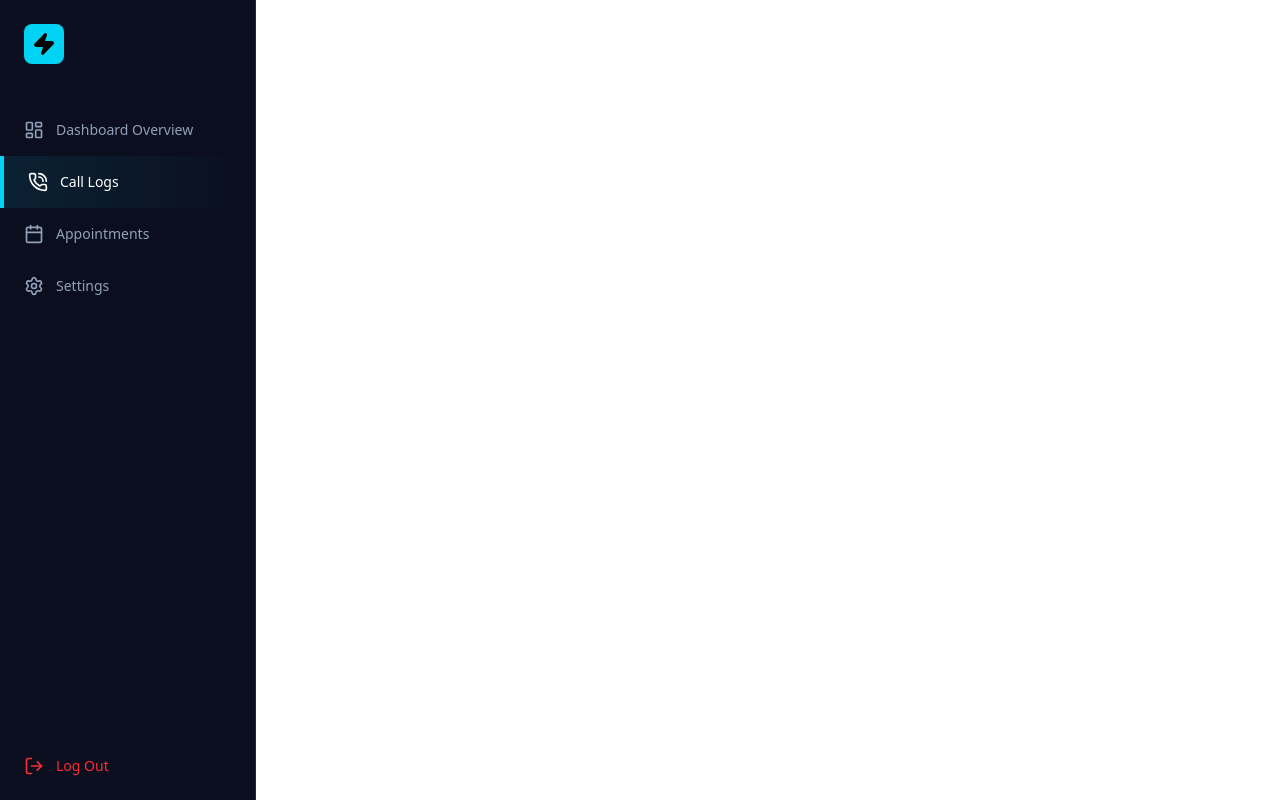
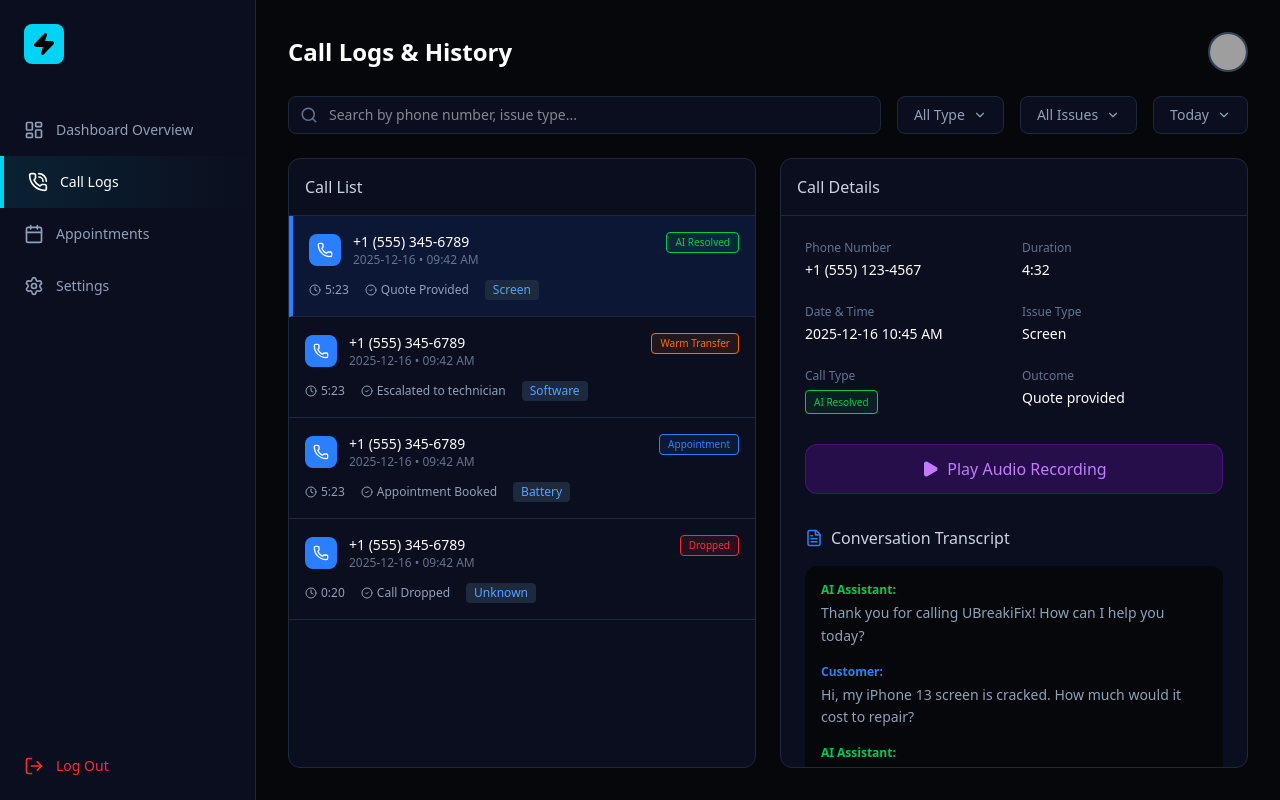
Before and after one commit to sajan77010/task-dashboard, a React (Vite) app: page /calls in a window 1280 px wide. Built offline with nearby package versions, Linux system fonts and the light colour scheme; grey boxes are pictures that could not be loaded.

Commit message:
calllogs section done

```diff
--- a/src/App.css
+++ b/src/App.css
@@ -0,0 +1,13 @@
+.custom-scrollbar::-webkit-scrollbar {
+  width: 6px;
+}
+.custom-scrollbar::-webkit-scrollbar-track {
+  background: transparent;
+}
+.custom-scrollbar::-webkit-scrollbar-thumb {
+  background: #1e293b;
+  border-radius: 10px;
+}
+.custom-scrollbar::-webkit-scrollbar-thumb:hover {
+  background: #334155;
+}
--- a/src/App.jsx
+++ b/src/App.jsx
@@ -1,6 +1,7 @@
-import { BrowserRouter as Router, Routes, Route } from 'react-router-dom';
-import Sidebar from './components/Sidebar';
-import Dashboard from './pages/Dashboard';
+import { BrowserRouter as Router, Routes, Route } from "react-router-dom";
+import Sidebar from "./components/Sidebar";
+import Dashboard from "./pages/Dashboard";
+import CallLogs from "./pages/CallLogs";
 
 function App() {
   return (
@@ -8,8 +9,8 @@ function App() {
       <div className="flex h-screen overflow-hidden">
         <Sidebar />
         <Routes>
-          <Route path="/"
-           element={<Dashboard />} />
+          <Route path="/" element={<Dashboard />} />
+          <Route path="/calls" element={<CallLogs />} />
           {/* Add other routes here later */}
         </Routes>
       </div>
--- /dev/null
+++ b/src/pages/CallLogs.jsx
@@ -0,0 +1,144 @@
+import React, { useState } from 'react';
+import { Search, ChevronDown, Phone, Play, FileText, Clock, CheckCircle2 } from 'lucide-react';
+
+const CallLogs = () => {
+  const [selectedCall, setSelectedCall] = useState(0);
+
+  const calls = [
+    { id: 0, phone: "+1 (555) 345-6789", date: "2025-12-16", time: "09:42 AM", duration: "5:23", status: "AI Resolved", outcome: "Quote Provided", type: "Screen", color: "text-green-500", bg: "bg-green-500/10" },
+    { id: 1, phone: "+1 (555) 345-6789", date: "2025-12-16", time: "09:42 AM", duration: "5:23", status: "Warm Transfer", outcome: "Escalated to technician", type: "Software", color: "text-orange-500", bg: "bg-orange-500/10" },
+    { id: 2, phone: "+1 (555) 345-6789", date: "2025-12-16", time: "09:42 AM", duration: "5:23", status: "Appointment", outcome: "Appointment Booked", type: "Battery", color: "text-blue-500", bg: "bg-blue-500/10" },
+    { id: 3, phone: "+1 (555) 345-6789", date: "2025-12-16", time: "09:42 AM", duration: "0:20", status: "Dropped", outcome: "Call Dropped", type: "Unknown", color: "text-red-500", bg: "bg-red-500/10" },
+  ];
+
+  return (
+    <div className="flex-1 bg-[#05070A] min-h-screen text-white p-8 overflow-hidden flex flex-col">
+      {/* Top Header */}
+      <div className="flex justify-between items-center mb-6">
+        <h1 className="text-2xl font-semibold">Call Logs & History</h1>
+        <div className="flex items-center gap-4">
+           {/* Replace with your avatar path */}
+          <img src="../../src/image/Avatar.png" className="w-10 h-10 rounded-full border-2 border-slate-700" alt="User" />
+        </div>
+      </div>
+
+      {/* Filters Bar */}
+      <div className="flex gap-4 mb-6">
+        <div className="relative flex-1">
+          <Search className="absolute left-3 top-1/2 -translate-y-1/2 text-slate-500" size={18} />
+          <input
+            type="text"
+            placeholder="Search by phone number, issue type..."
+            className="w-full bg-[#0B0E1E] border border-slate-800 rounded-lg py-2 pl-10 pr-4 text-sm outline-none focus:border-cyan-500"
+          />
+        </div>
+        <FilterDropdown label="All Type" />
+        <FilterDropdown label="All Issues" />
+        <FilterDropdown label="Today" />
+      </div>
+
+      {/* Main Content Split View */}
+      <div className="flex flex-1 gap-6 overflow-hidden">
+
+        {/* Left: Call List */}
+        <div className="w-1/2 bg-[#0B0E1E] border border-slate-800 rounded-xl overflow-y-auto custom-scrollbar">
+          <div className="p-4 border-b border-slate-800">
+            <h3 className="font-medium text-slate-300">Call List</h3>
+          </div>
+          {calls.map((call, index) => (
+            <div
+              key={index}
+              onClick={() => setSelectedCall(index)}
+              className={`p-4 border-b border-slate-800 cursor-pointer transition-colors hover:bg-slate-900/50 ${selectedCall === index ? 'bg-blue-600/10 border-l-4 border-l-blue-500' : ''}`}
+            >
+              <div className="flex justify-between items-start mb-2">
+                <div className="flex items-center gap-3">
+                  <div className="bg-blue-500 p-2 rounded-lg text-white">
+                    <Phone size={16} />
+                  </div>
+                  <div>
+                    <p className="font-medium text-sm">{call.phone}</p>
+                    <p className="text-xs text-slate-500">{call.date} • {call.time}</p>
+                  </div>
+                </div>
+                <span className={`text-[10px] px-2 py-0.5 rounded border ${call.color} ${call.bg} border-current`}>
+                  {call.status}
+                </span>
+              </div>
+              <div className="flex items-center gap-4 text-xs text-slate-400 mt-3">
+                <span className="flex items-center gap-1"><Clock size={12}/> {call.duration}</span>
+                <span className="flex items-center gap-1"><CheckCircle2 size={12}/> {call.outcome}</span>
+                <span className="bg-slate-800 px-2 py-0.5 rounded text-blue-400">{call.type}</span>
+              </div>
+            </div>
+          ))}
+        </div>
+
+        {/* Right: Call Details */}
+        <div className="w-1/2 bg-[#0B0E1E] border border-slate-800 rounded-xl flex flex-col">
+          <div className="p-4 border-b border-slate-800">
+            <h3 className="font-medium text-slate-300">Call Details</h3>
+          </div>
+
+          <div className="p-6 flex-1 overflow-y-auto custom-scrollbar">
+            {/* Details Grid */}
+            <div className="grid grid-cols-2 gap-y-6 gap-x-4 mb-8">
+              <DetailItem label="Phone Number" value="+1 (555) 123-4567" />
+              <DetailItem label="Duration" value="4:32" />
+              <DetailItem label="Date & Time" value="2025-12-16 10:45 AM" />
+              <DetailItem label="Issue Type" value="Screen" />
+              <div>
+                <p className="text-slate-500 text-xs mb-1">Call Type</p>
+                <span className="text-[10px] px-2 py-1 rounded border text-green-500 bg-green-500/10 border-green-500">AI Resolved</span>
+              </div>
+              <DetailItem label="Outcome" value="Quote provided" />
+            </div>
+
+            {/* Audio Button */}
+            <button className="w-full bg-purple-600/20 hover:bg-purple-600/30 text-purple-400 py-3 rounded-xl flex items-center justify-center gap-2 mb-8 transition-colors border border-purple-600/30">
+              <Play size={18} fill="currentColor" />
+              <span className="font-medium">Play Audio Recording</span>
+            </button>
+
+            {/* Transcript Area */}
+            <div className="flex items-center gap-2 mb-4 text-slate-300">
+              <FileText size={18} className="text-blue-500" />
+              <h4 className="font-medium">Conversation Transcript</h4>
+            </div>
+
+            <div className="bg-[#05070A] rounded-xl p-4 space-y-4 text-sm">
+              <TranscriptLine role="AI Assistant" text="Thank you for calling UBreakiFix! How can I help you today?" isAI />
+              <TranscriptLine role="Customer" text="Hi, my iPhone 13 screen is cracked. How much would it cost to repair?" />
+              <TranscriptLine role="AI Assistant" text="I can help you with that! For an iPhone 13 screen repair, our price is $199. This includes parts, labor, and comes with a 90-day warranty. Would you like to book an appointment?" isAI />
+              <TranscriptLine role="Customer" text="Yes, please! When are you available?" />
+            </div>
+          </div>
+        </div>
+
+      </div>
+    </div>
+  );
+};
+
+// Internal Helper Components
+const FilterDropdown = ({ label }) => (
+  <button className="bg-[#0B0E1E] border border-slate-800 px-4 py-2 rounded-lg text-sm flex items-center gap-2 text-slate-400 hover:text-white transition-colors">
+    {label} <ChevronDown size={14} />
+  </button>
+);
+
+const DetailItem = ({ label, value }) => (
+  <div>
+    <p className="text-slate-500 text-xs mb-1">{label}</p>
+    <p className="text-sm font-medium">{value}</p>
+  </div>
+);
+
+const TranscriptLine = ({ role, text, isAI }) => (
+  <div>
+    <p className={`font-semibold text-xs mb-1 ${isAI ? 'text-green-500' : 'text-blue-500'}`}>{role}:</p>
+    <p className="text-slate-400 leading-relaxed">{text}</p>
+  </div>
+);
+
+export default CallLogs;
```
